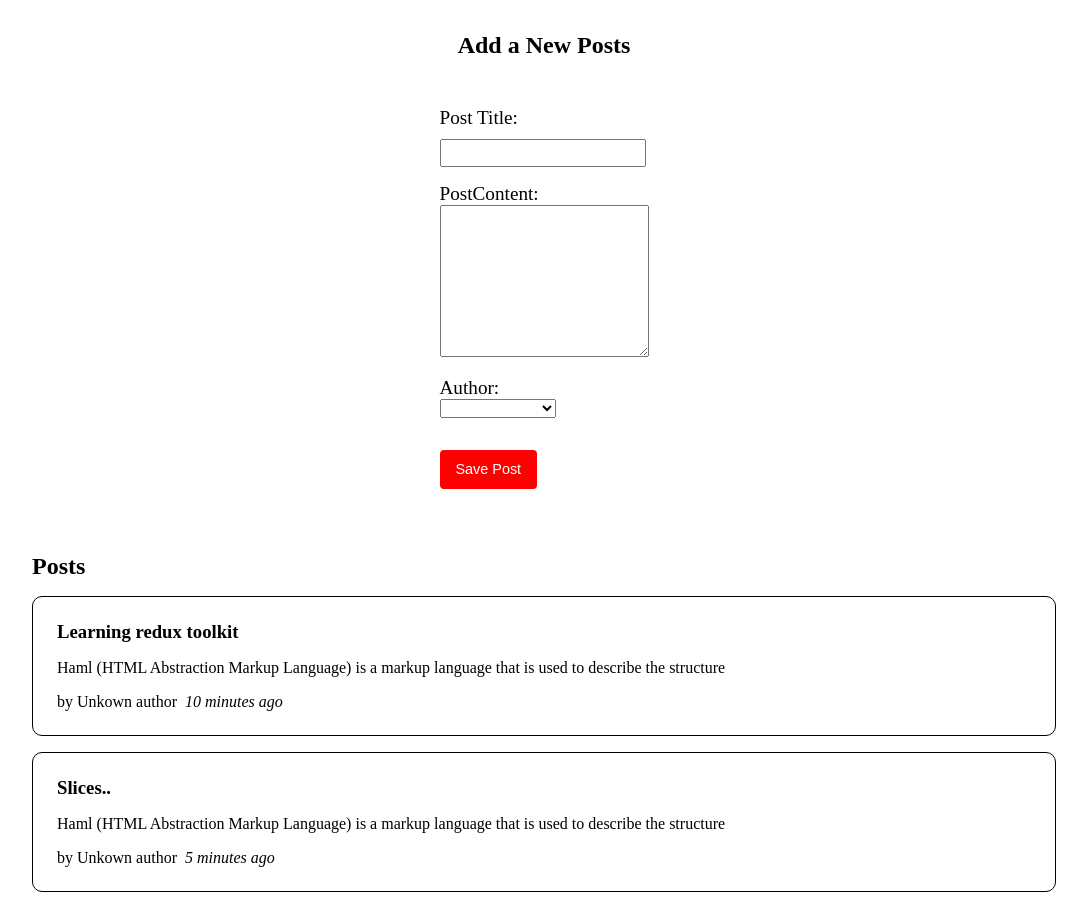
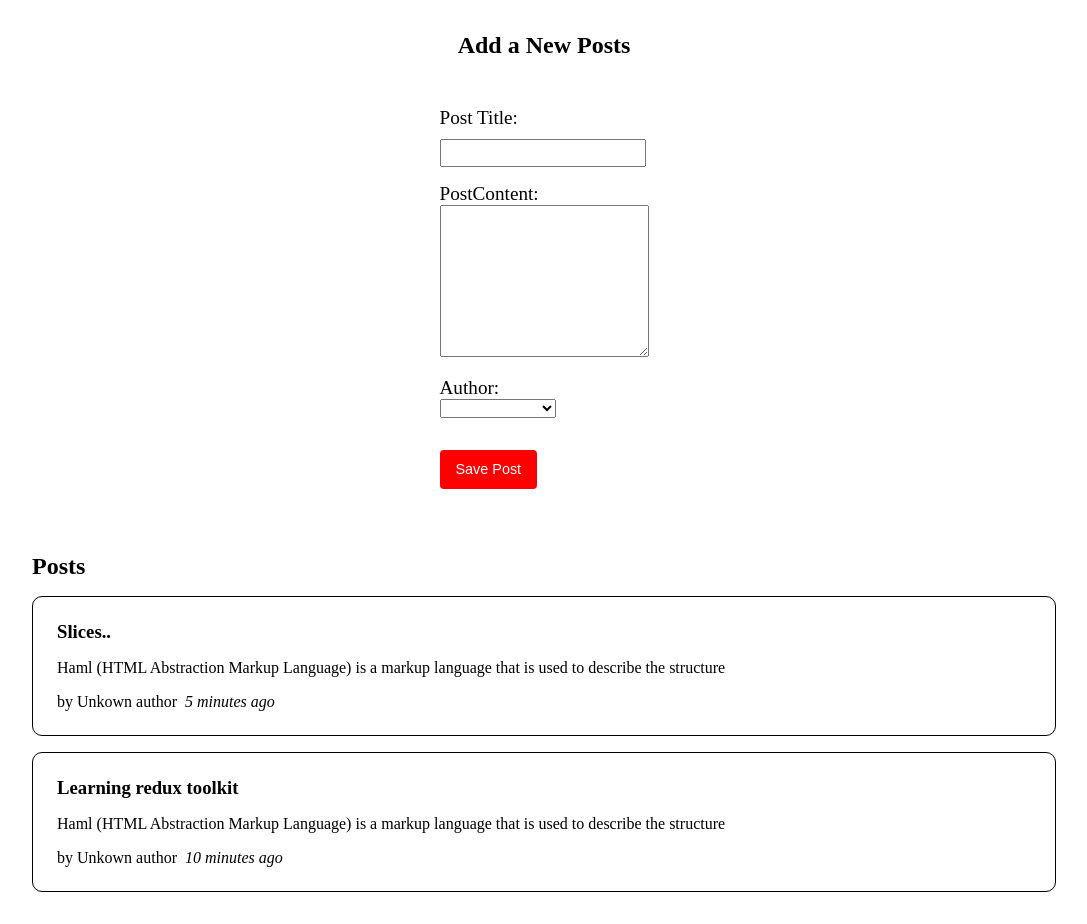
Before and after one commit to TahirShaikh85/blog-app, a React (Vite) app: page / in a window 1280 px wide. Shown: the whole page, without its empty margins (96-1183 px from the left). Built offline with nearby package versions, Linux system fonts and the light colour scheme.

Commit message:
sort function to display new Post at the top

```diff
--- a/src/components/PostList.jsx
+++ b/src/components/PostList.jsx
@@ -7,7 +7,9 @@
 const PostList = () => {
     const posts = useSelector(selectAllPosts);
 
-    const renderedPosts = posts.map(post=>(
+    const orderedPosts = posts.slice().sort((a,b)=> b.date.localeCompare(a.date));
+
+    const renderedPosts = orderedPosts.map(post=>(
         <article key={post.id}>
             <h3 style={{marginBottom:"1rem"}}> {post.title} </h3>
             <p style={{marginBottom:"1rem"}}> {post.content.substring(0,100)} </p>
```
